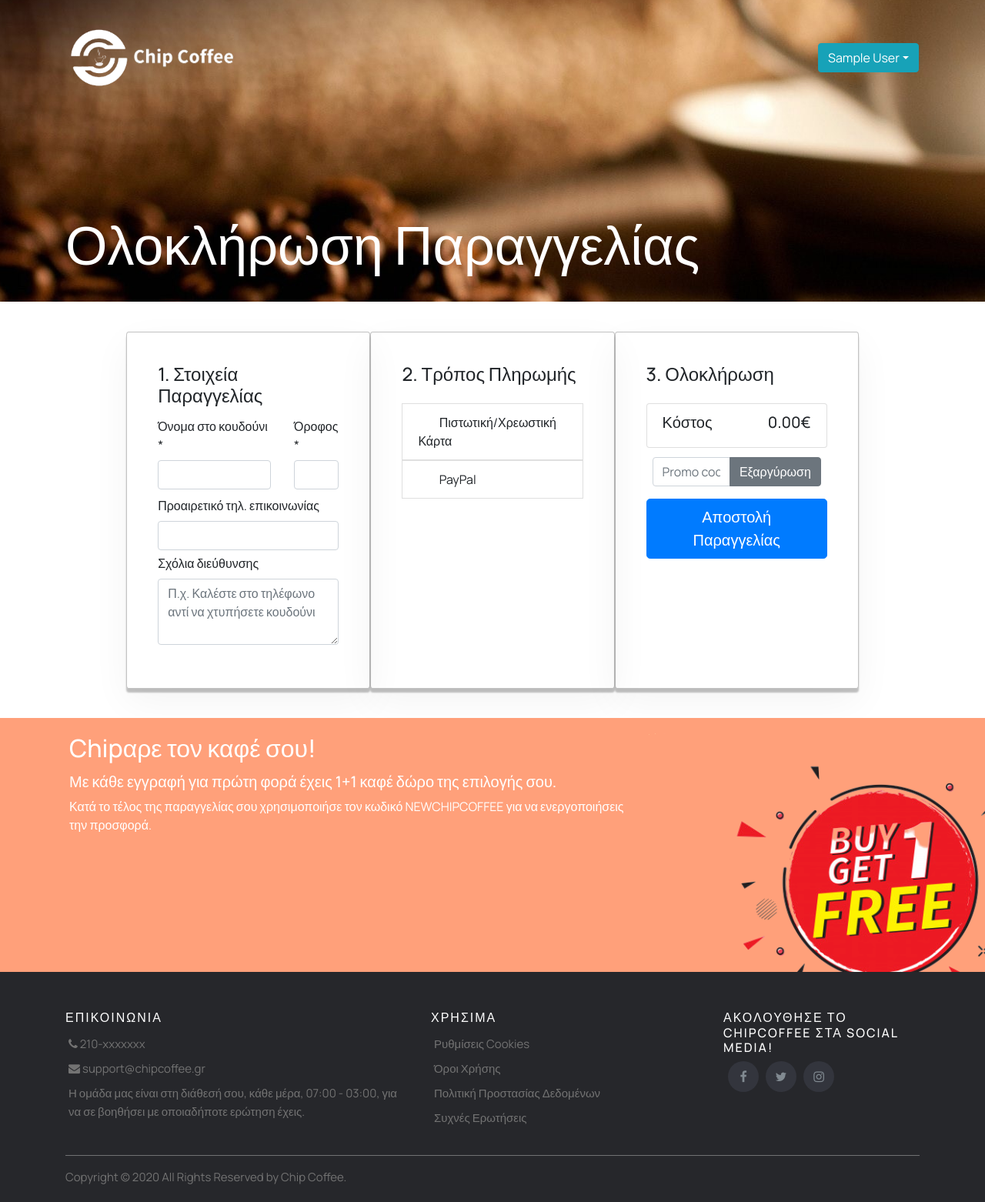
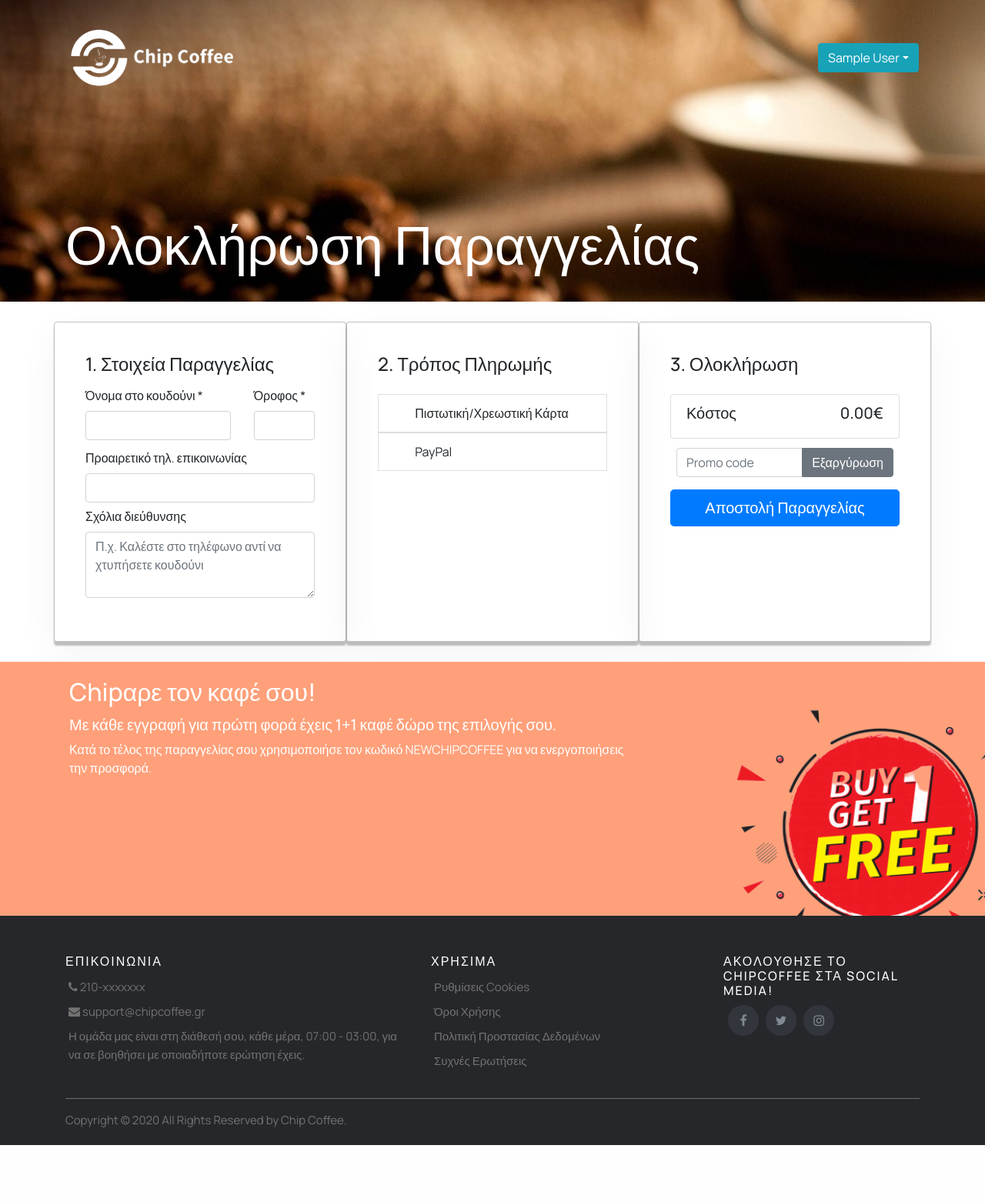
Before and after one commit to z3r0Luck/Cesium, a PHP site: page /checkout.php in a window 1280 px wide. Shown: the whole page at 77% size. After the commit the page ends 1488 px from the top, so only its background shows below. Run offline with PHP 8.4, Linux system fonts and the light colour scheme; the visitor is signed in with stand-in values (Sample User, id 1); data that the repository does not hold is empty.

Commit message:
minor changes

```diff
--- a/checkout.php
+++ b/checkout.php
@@ -57,10 +57,10 @@ if (!isset($_SESSION['email'])) {
             <h1>Ολοκλήρωση Παραγγελίας</h1>
         </div>
     </div>
-    <div class="container-fluid space order">
+    <div class="container space">
         <form action="./php/checkoutProcess.php" method="POST" class="needs-validation" novalidate>
             <div class="row d-flex justify-content-center">
-                <div class="col-md-4 box">
+                <div class="col-4 col-sm-12 col-md-4 box">
                     <h4 class="mb-2">1. Στοιχεία Παραγγελίας</h4>
                     <div class="row space">
                         <div class="col-md-8">
@@ -87,7 +87,7 @@ if (!isset($_SESSION['email'])) {
                         <textarea class="form-control" name="comment" rows="3" placeholder="Π.χ. Καλέστε στο τηλέφωνο αντί να χτυπήσετε κουδούνι"></textarea>
                     </div>
                 </div>
-                <div class="col-md-4 box">
+                <div class="col-4 col-sm-12 col-md-4 box">
                     <h4 class="mb-2">2. Τρόπος Πληρωμής</h4>
                     <div class="form-group">
                         <div class="d-block mt-4">
@@ -103,7 +103,7 @@ if (!isset($_SESSION['email'])) {
                         </div>
                     </div>
                 </div>
-                <div class="col-md-4 box">
+                <div class="col-md-4 col-sm-12 box">
                     <h4 class="d-flex justify-content-between align-items-center mb-4">3. Ολοκλήρωση</h4>
                     <ul class="list-group mb-1">
                         <?php
--- a/css/checkout.css
+++ b/css/checkout.css
@@ -1,10 +1,3 @@
-.order {
-    padding-right: 14% !important;
-    padding-left: 14% !important;
-    padding-top: 3%;
-    padding-bottom: 3%;
-}
-
 .box{
     box-shadow: 0 5px 2px 0 rgba(0, 0, 0, .24), 0 17px 50px 0 rgba(0, 0, 0, 0.048) !important;
     border: 0.5px solid rgba(0, 0, 0, .24);
```
Also changed, not shown: php/checkoutProcess.php (+7 -3 lines).
